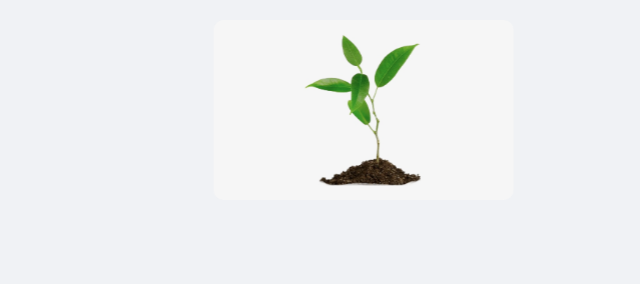
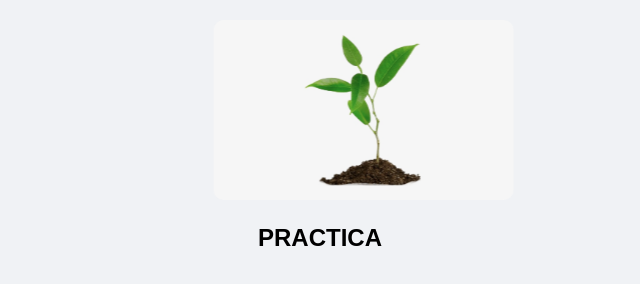
Before and after one commit to jesusalcecyto234-max/PRACTICA1, a plain HTML site: page index.html in a window 1280 px wide. Shown: the part 108-392 px from the top of the page, without its empty margins (320-960 px from the left). Drawn offline with Linux system fonts and the light colour scheme.

Commit message:
ACTUALIZACION

```diff
--- a/index.html
+++ b/index.html
@@ -9,5 +9,6 @@
 <body>
     <h1>Bienvenido a mi pagina</h1>
     <img src="img/planta.png" alt="">
+    <h2>PRACTICA</h2>
 </body>
 </html>
```
